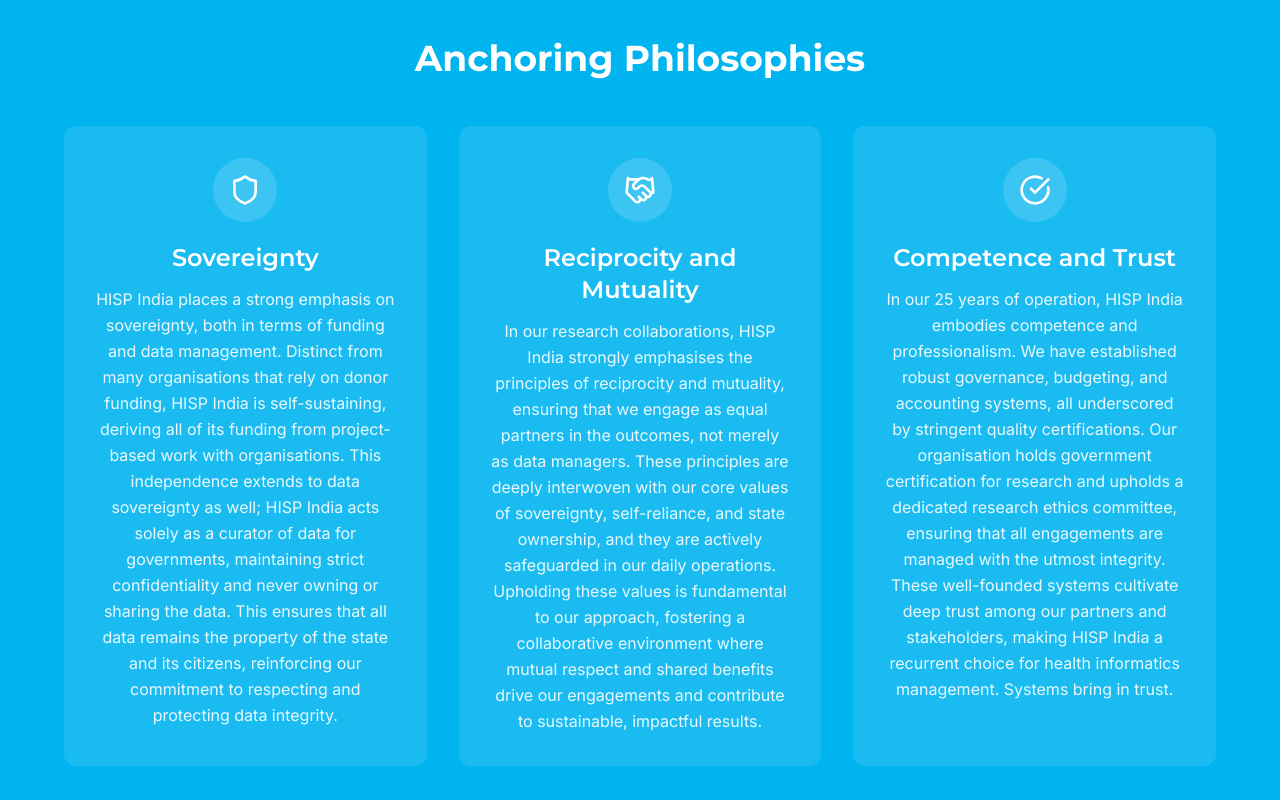
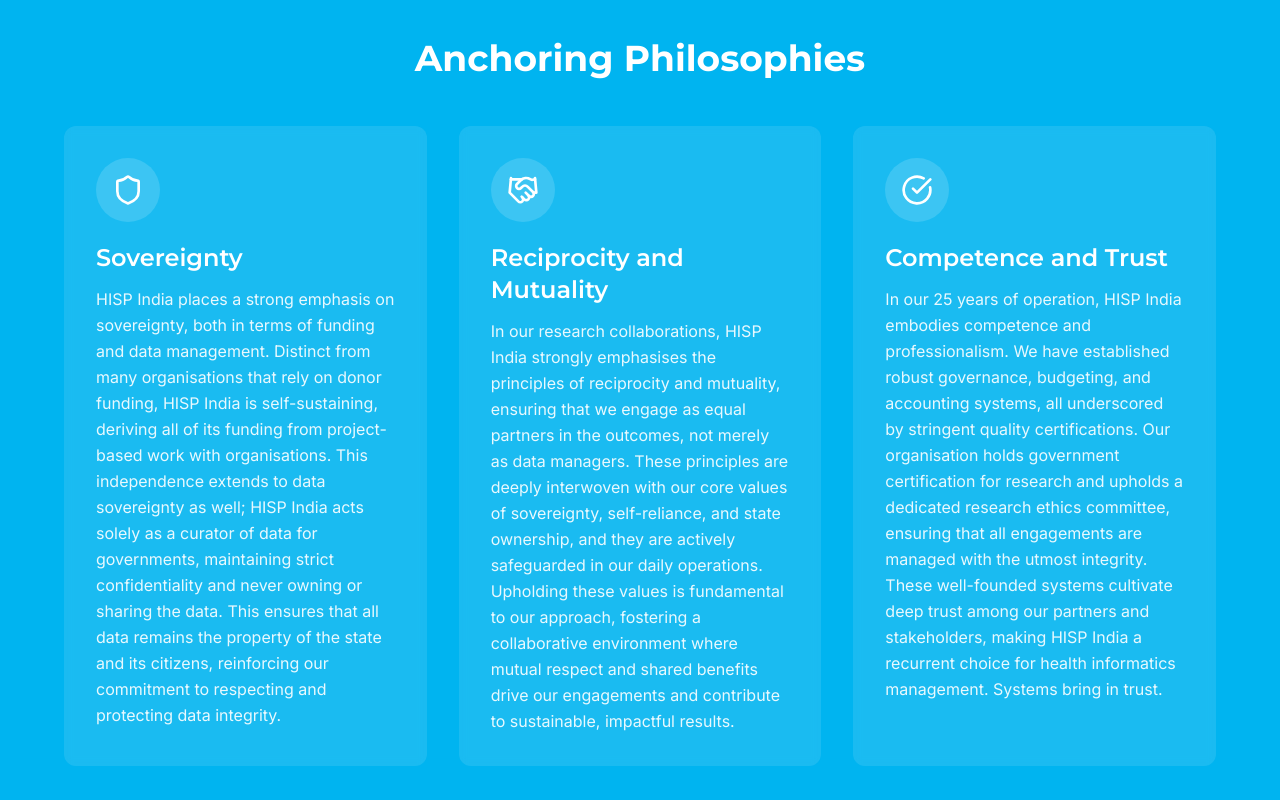
Before and after one commit to HISP-India/hisp-india-web-bones, a React (Vite) app: page /about in a window 1280 px wide. Shown: the part 4060-4860 px from the top of the page. Built offline with nearby package versions, Linux system fonts and the light colour scheme; the HTML template or start-up script is replaced by a standard one.

Commit message:
Center Anchoring Philosophies
Co-authored-by: bhardwajsahilr <194711000+bhardwajsahilr@users.noreply.github.com>

```diff
--- a/src/pages/About.tsx
+++ b/src/pages/About.tsx
@@ -215,8 +215,8 @@ export default function About() {
           </h2>
           <div className="grid grid-cols-1 md:grid-cols-3 gap-8 max-w-6xl mx-auto">
             {anchoringPhilosophies.map((item, index) => (
-              <div key={index} className="bg-primary-foreground/10 backdrop-blur-sm rounded-xl p-8 text-center hover:bg-primary-foreground/20 transition-all duration-300">
-                <div className="h-16 w-16 rounded-full bg-primary-foreground/15 flex items-center justify-center mx-auto mb-5">
+              <div key={index} className="bg-primary-foreground/10 backdrop-blur-sm rounded-xl p-8 text-left hover:bg-primary-foreground/20 transition-all duration-300">
+                <div className="h-16 w-16 rounded-full bg-primary-foreground/15 flex items-center justify-center mb-5">
                   <item.icon className="h-8 w-8" />
                 </div>
                 <h3 className="font-heading font-semibold text-2xl mb-3">{item.title}</h3>
```
